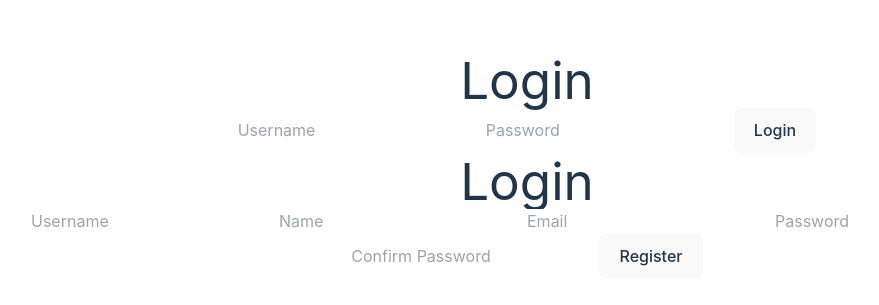
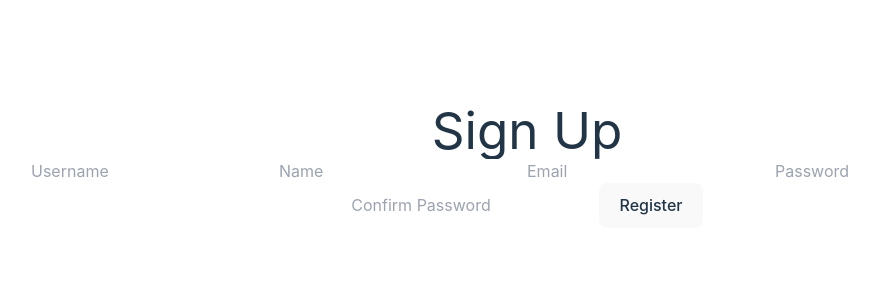
Before and after one commit to ppasta90/fantameister-frontend, a React (Vite) app: page /signup in a window 1280 px wide. Shown: the part 235-540 px from the top of the page, without its empty margins (113-992 px from the left). Built offline with nearby package versions, Linux system fonts and the light colour scheme.

Commit message:
feat: routing

```diff
--- a/package.json
+++ b/package.json
@@ -11,7 +11,8 @@
   },
   "dependencies": {
     "react": "^18.3.1",
-    "react-dom": "^18.3.1"
+    "react-dom": "^18.3.1",
+    "react-router": "^7.0.2"
   },
   "devDependencies": {
     "@eslint/js": "^9.13.0",
--- a/src/App.tsx
+++ b/src/App.tsx
@@ -1,13 +1,18 @@
 import LoginForm from './components/LoginForm'
 import './App.css'
 import SignupForm from './components/SignUp'
+import { Routes, Route } from 'react-router'
+import Homepage from './pages/Homepage'
 
 function App() {
 
   return (
     <>
-      <LoginForm />
-      <SignupForm />
+    <Routes>
+      <Route path="/" element={<Homepage />} />
+      <Route path="/login" element={<LoginForm />} />
+      <Route path="/signup" element={<SignupForm />} />
+    </Routes>
     </>
   )
 }
--- a/src/components/LoginForm.tsx
+++ b/src/components/LoginForm.tsx
@@ -1,8 +1,10 @@
 import React, { useState } from 'react';
+import { useNavigate } from "react-router";
 
 const LoginForm = () => {
   const [username, setUsername] = useState('');
   const [password, setPassword] = useState('');
+  let navigate = useNavigate();
 
   const handleSubmit = async (e: React.FormEvent<HTMLFormElement>) => {
     e.preventDefault();
@@ -15,7 +17,12 @@ const LoginForm = () => {
       },
       body: JSON.stringify(data),
     })
-    console.log("response", response);
+
+    if (response.status !== 200) { //guard clause
+      navigate("/signup");
+      return;
+    }
+    navigate("/");
   };
 
   const handleUsernameChange = (e: React.ChangeEvent<HTMLInputElement>) => {
--- a/src/components/SignUp.tsx
+++ b/src/components/SignUp.tsx
@@ -42,7 +42,7 @@ const SignupForm = () => {
 
     return (
         <div>
-          <h1 className='mb-4'>Login</h1>
+          <h1 className='mb-4'>Sign Up</h1>
           <form onSubmit={handleSubmit} className='flex flex-col gap-2'>
             <input className='border p-2 rounded-md' type="text" placeholder="Username" value={username} onChange={handleUsernameRegister} />
             <input className='border p-2 rounded-md' type="text" placeholder="Name" value={name} onChange={handleNameRegister} />
--- a/src/main.tsx
+++ b/src/main.tsx
@@ -2,10 +2,13 @@ import { StrictMode } from 'react'
 import { createRoot } from 'react-dom/client'
 import './index.css'
 import App from './App.tsx'
+import { BrowserRouter } from "react-router";
+
 
 createRoot(document.getElementById('root')!).render(
   <StrictMode>
-    <App />
-
+    <BrowserRouter>
+      <App />
+    </BrowserRouter>
   </StrictMode>,
 )
--- /dev/null
+++ b/src/pages/Homepage.tsx
@@ -0,0 +1,5 @@
+const Homepage = () => {
+    return <div>Homepage</div>
+}
+
+export default Homepage
```
Also changed, not shown: 1 other file (tests, documents, lock files or other folders).
